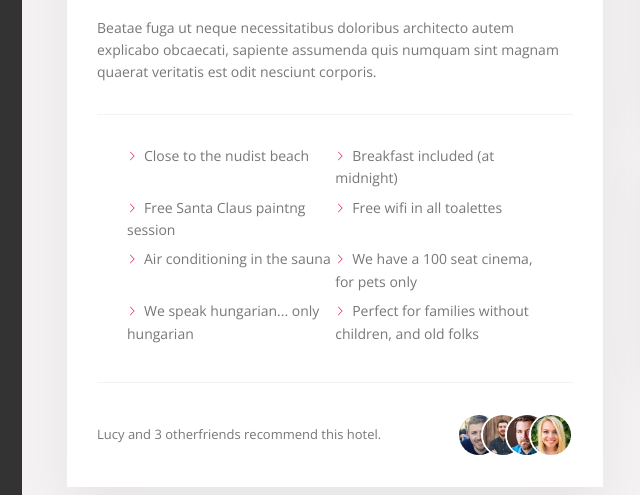
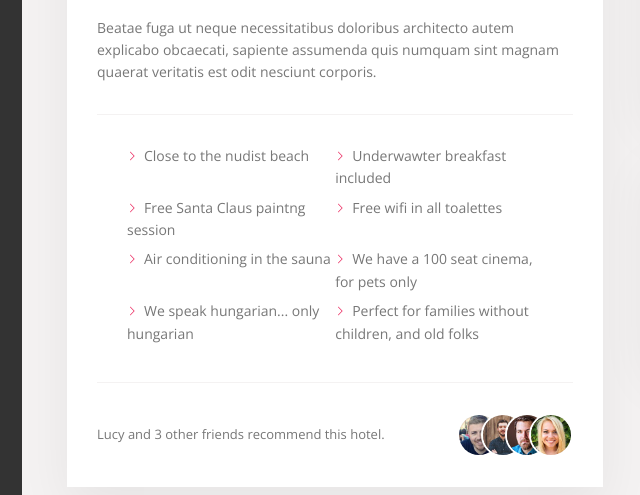
Before and after one commit to numeroflip/Trillo, a website: page index.html in a window 1280 px wide. Shown: the part 770-1265 px from the top of the page, 234-874 px from the left. Drawn offline with nearby package versions, Linux system fonts and the light colour scheme.

Commit message:
typo fix

```diff
--- a/index.html
+++ b/index.html
@@ -149,7 +149,7 @@
                             </p>
                             <ul class="list">
                                 <li class="list__item">Close to the nudist beach</li>
-                                <li class="list__item">Breakfast included (at midnight)</li>
+                                <li class="list__item">Underwawter breakfast included</li>
                                 <li class="list__item">Free Santa Claus paintng session</li>
                                 <li class="list__item">Free wifi in all toalettes</li>
                                 <li class="list__item">Air conditioning in the sauna</li>
@@ -161,7 +161,7 @@
                             </ul>
                             <div class="recommend">
                                 <p class="recommend__count">
-                                    Lucy and 3 otherfriends recommend this hotel.
+                                    Lucy and 3 other friends recommend this hotel.
                                 </p>
                                 <div class="recommend__friends">
                                     <img src="img/user-3.jpg" alt="Friend 1" class="recommend__photo">
```
